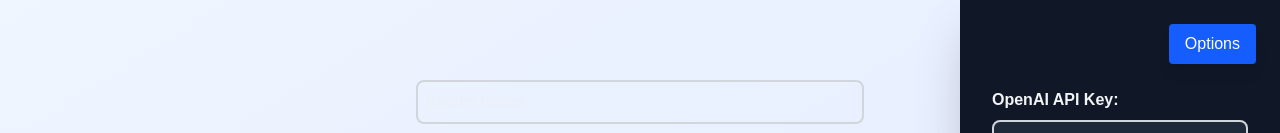
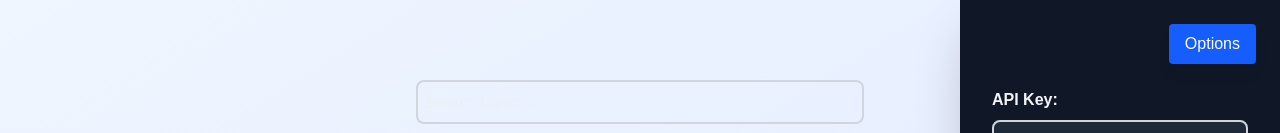
Before and after one commit to Murat65536/aqtp, a Next.js app: page /aqtp/ in a window 1280 px wide. Both pictures are taken after a click on the button "Options". Shown: the top 133 px of the page. Built offline with nearby package versions, Linux system fonts and the light colour scheme.

Commit message:
Generalize message

```diff
--- a/app/page.tsx
+++ b/app/page.tsx
@@ -128,7 +128,7 @@ export default function Home() {
           {/* API Key Section */}
           <div className="mb-6">
             <label htmlFor="api-key" className="mb-2 font-semibold text-gray-100 block">
-              OpenAI API Key:
+              API Key:
             </label>
             <input
               id="api-key"
```
